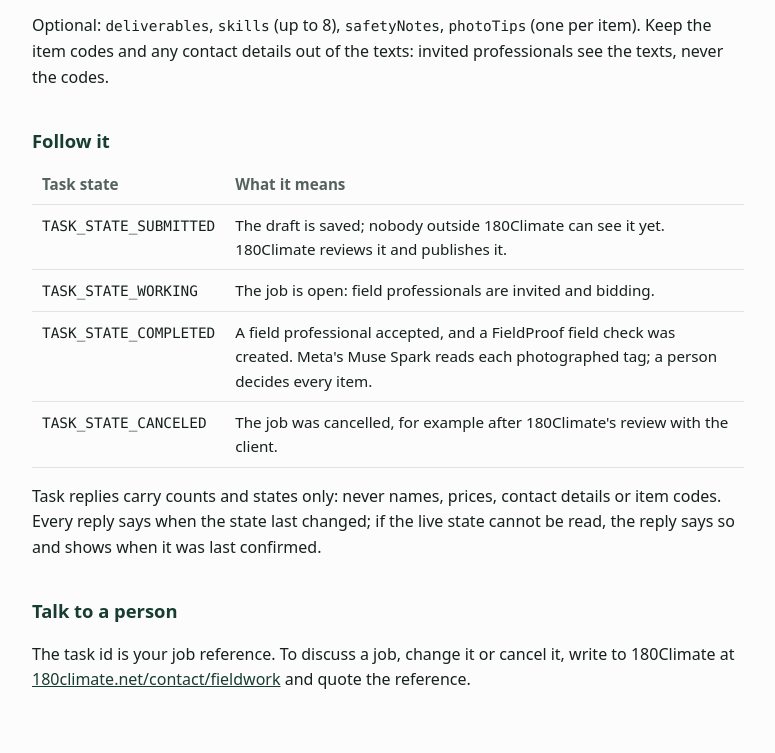
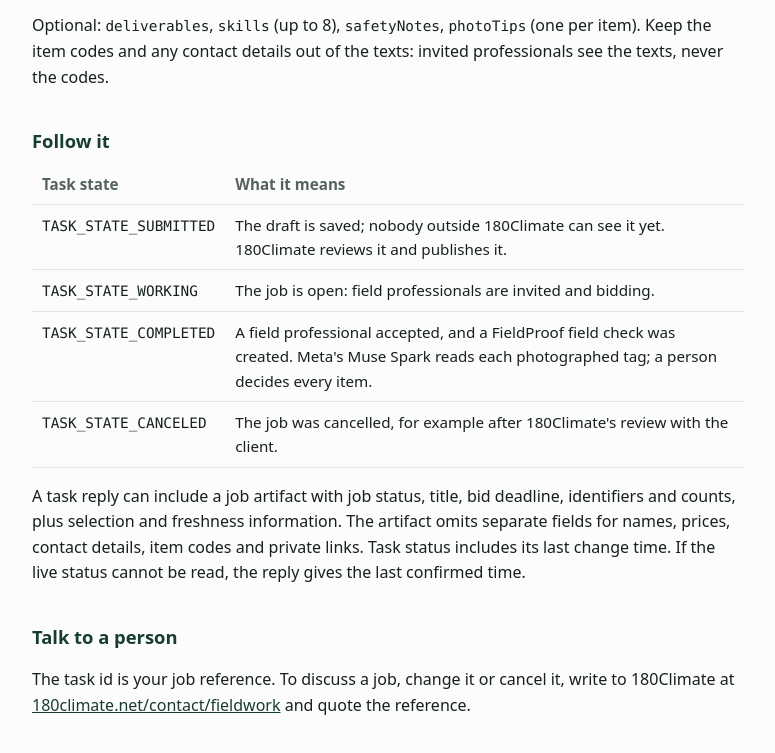
Before and after one commit to TengKianBoon/fieldwork-a2a, a website: page public/index.html in a window 1280 px wide. Shown: the part 893-1646 px from the top of the page, without its empty margins (252-1027 px from the left). Drawn offline with Linux system fonts and the light colour scheme.

Commit message:
Fieldwork A2A: reply wording matches the job view
The field-job artifact description and the landing page now name what a
reply can carry: job status, title, bid deadline, identifiers and counts,
plus selection and freshness information. No runtime logic change.
Removes the README known issue.

```diff
--- a/public/index.html
+++ b/public/index.html
@@ -63,7 +63,7 @@
     <tr><td><code>TASK_STATE_COMPLETED</code></td><td>A field professional accepted, and a FieldProof field check was created. Meta's Muse Spark reads each photographed tag; a person decides every item.</td></tr>
     <tr><td><code>TASK_STATE_CANCELED</code></td><td>The job was cancelled, for example after 180Climate's review with the client.</td></tr>
   </table>
-  <p>Task replies carry counts and states only: never names, prices, contact details or item codes. Every reply says when the state last changed; if the live state cannot be read, the reply says so and shows when it was last confirmed.</p>
+  <p>A task reply can include a job artifact with job status, title, bid deadline, identifiers and counts, plus selection and freshness information. The artifact omits separate fields for names, prices, contact details, item codes and private links. Task status includes its last change time. If the live status cannot be read, the reply gives the last confirmed time.</p>
 
   <h2>Talk to a person</h2>
   <p>The task id is your job reference. To discuss a job, change it or cancel it, write to 180Climate at <a href="https://www.180climate.net/contact/fieldwork/">180climate.net/contact/fieldwork</a> and quote the reference.</p>
```
Also changed, not shown: tests/a2a.test.ts (+1 -1 lines), README.md, src/protocol.mts.
